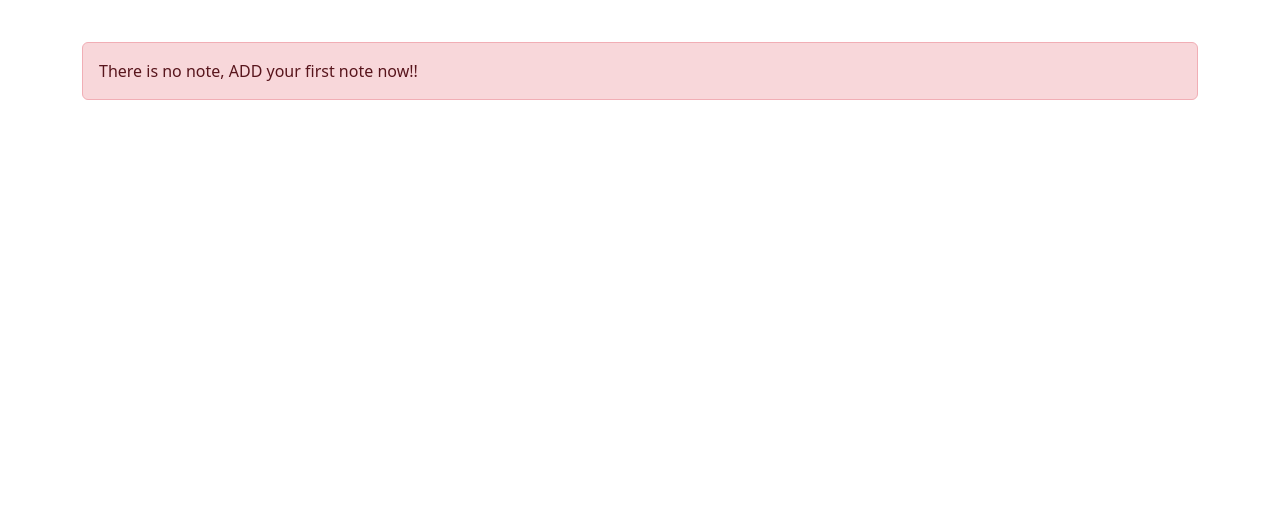
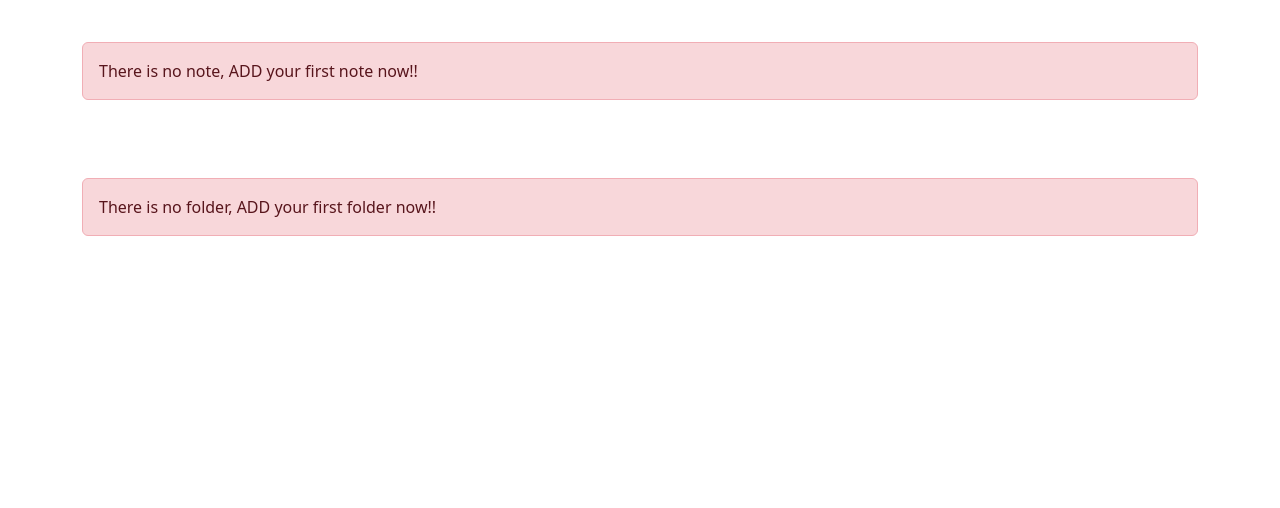
Before and after one commit to martintranthecoder/Noter, a Flask app: page /delete/3 in a window 1280 px wide. Shown: the part 243-751 px from the top of the page. Run offline with Flask 3, Linux system fonts and the light colour scheme; the visitor is signed in with stand-in values (Sample User, id 1); data that the repository does not hold is empty; some libraries are stand-ins or nearby versions.

Commit message:
Folder features are done

```diff
--- a/app/__init__.py
+++ b/app/__init__.py
@@ -24,6 +24,7 @@ login.needs_refresh_message = "Please re-login to access this page."
 #create database tables
 with myapp.app_context():
     from app.models import *
+    # db.drop_all()
     db.create_all()
 
 from app import routes
--- a/app/forms.py
+++ b/app/forms.py
@@ -30,6 +30,11 @@ class SignupForm(FlaskForm):
 
 #Add Note Form
 class AddNoteForm(FlaskForm):
-    name = StringField('Name', validators=[DataRequired()])
+    name = StringField('Note Title:', validators=[DataRequired()])
     body = CKEditorField('Body', validators=[DataRequired()])
     submit = SubmitField('Create')
+
+#Create Folder Form
+class CreateFolderForm(FlaskForm):
+    name = StringField('Folder Title:', validators=[DataRequired()])
+    submit = SubmitField('Create')
--- a/app/models.py
+++ b/app/models.py
@@ -11,6 +11,7 @@ class User(UserMixin, db.Model):
     email = db.Column(db.String(120), index=True, unique = True)
     password_hash = db.Column(db.String(128))
     notes = db.relationship('Note', backref='author', lazy='dynamic')
+    folders = db.relationship('Folder', backref='author', lazy='dynamic')
 
     def set_password(self, password):
         self.password_hash = generate_password_hash(password)
@@ -31,6 +32,16 @@ class Note(db.Model):
     title = db.Column(db.String(64), index=True)
     body = db.Column(db.Text)
     user_id = db.Column(db.Integer, db.ForeignKey('user.id'))
+    folder_id = db.Column(db.Integer, db.ForeignKey('folder.id'), nullable=True)
 
     def __repr__(self):
         return f'<Note {self.id}: {self.title}>'
+
+class Folder(db.Model):
+    id = db.Column(db.Integer, primary_key=True)
+    title = db.Column(db.String(64), index=True)
+    user_id = db.Column(db.Integer, db.ForeignKey('user.id'))
+    notes = db.relationship('Note', backref='folder', lazy='dynamic')
+
+    def __repr__(self):
+        return f'<Folder {self.id}: {self.name}>'
--- a/app/routes.py
+++ b/app/routes.py
@@ -1,9 +1,9 @@
 from flask import render_template, redirect, url_for, flash, request
-from app.forms import LoginForm, SignupForm, AddNoteForm
+from app.forms import LoginForm, SignupForm, AddNoteForm, CreateFolderForm
 from flask_login import current_user, login_user, logout_user, login_required
 from app import myapp, login
 from app import db
-from app.models import User, Note
+from app.models import User, Note, Folder
 
 # login page
 @myapp.route("/")
@@ -103,12 +103,25 @@ def deleteaccount():
     return redirect(url_for('login'))
 
 #main page
-@myapp.route('/main_page')
+@myapp.route('/main_page', methods=['GET','POST'])
 @login_required
 def main_page():
-    all_notes = Note.query.filter_by(user_id=current_user.id).all()
+    all_notes = Note.query.filter_by(user_id=current_user.id, folder_id = None).all()
     length = len(all_notes)
-    return render_template('main_page.html', name = current_user.username, user = current_user, notes = all_notes, length = length)
+    all_folders = Folder.query.filter_by(user_id=current_user.id).all()
+    length1 = len(all_folders)
+    form = CreateFolderForm()
+    if form.validate_on_submit():
+        folder = Folder(title=form.name.data, user_id=current_user.id)
+        db.session.add(folder)
+        db.session.commit()
+
+        return render_template('main_page.html', name = current_user.username, user = current_user,
+                               notes = all_notes, length = length,
+                               folders = Folder.query.filter_by(user_id=current_user.id).all(),
+                               length1 = len(Folder.query.filter_by(user_id=current_user.id).all()),
+                               form = form)
+    return render_template('main_page.html', name = current_user.username, user = current_user, notes = all_notes, length = length, folders = all_folders, length1 = length1, form = form)
 
 #create new note function
 @myapp.route('/new_note', methods=['GET','POST'])
@@ -122,18 +135,59 @@ def new_note():
         return redirect(url_for('main_page'))
     return render_template('new_note.html', title='New Note', form=form)
 
+@myapp.route('/new_note_folder/<int:folder_id>', methods=['GET','POST'])
+def new_note_folder(folder_id):
+    form = AddNoteForm()
+    if form.validate_on_submit():
+        note = Note(title=form.name.data, body=form.body.data, user_id = current_user.id, folder_id = folder_id)
+        db.session.add(note)
+        db.session.commit()
+
+        return redirect("/folder_view/"+str(folder_id))
+    return render_template('new_note_folder.html', title='New Note', form=form, folder_id=folder_id)
+
 #delete note function
 @myapp.route('/delete/<int:note_id>', methods=['GET','POST'])
 def delete_note(note_id):
+    form = CreateFolderForm()
+    all_folders = Folder.query.filter_by(user_id=current_user.id).all()
+    length1 = len(all_folders)
     note = Note.query.filter_by(id=note_id).first()
     if note:
         db.session.delete(note)
         db.session.commit()
         flash("Note deleted.")
-    return render_template('main_page.html', name = current_user.username, user = current_user, notes = Note.query.filter_by(user_id=current_user.id).all(), length = len(Note.query.filter_by(user_id=current_user.id).all()))
+    return render_template('main_page.html', name = current_user.username, user = current_user,
+                           notes = Note.query.filter_by(user_id=current_user.id).all(),
+                           length = len(Note.query.filter_by(user_id=current_user.id).all()),
+                           folders = all_folders, length1 = length1, form = form)
 
 #view note function
 @myapp.route('/view/<int:note_id>', methods=['GET','POST'])
 def view_note(note_id):
     note = Note.query.filter_by(id=note_id).first()
     return render_template('note_view.html', note=note)
+
+#view folder function
+@myapp.route('/folder_view/<int:folder_id>', methods=['GET','POST'])
+def form_view(folder_id):
+    folder = Folder.query.filter_by(user_id = current_user.id, id=folder_id).first()
+    notes = Note.query.filter_by(user_id = current_user.id, folder_id=folder_id).all()
+    length = len(notes)
+    return render_template('folder_view.html', folder=folder, notes=notes, length=length)
+
+#delete folder function
+@myapp.route('/delete_folder/<int:folder_id>', methods=['GET','POST'])
+def delete_folder(folder_id):
+    form = CreateFolderForm()
+    folder = Folder.query.filter_by(id=folder_id).first()
+    if folder:
+        db.session.delete(folder)
+        db.session.commit()
+        flash("Folder deleted.")
+    all_folders = Folder.query.filter_by(user_id=current_user.id).all()
+    length1 = len(all_folders)
+    return render_template('main_page.html', name = current_user.username, user = current_user,
+                           notes = Note.query.filter_by(user_id=current_user.id).all(),
+                           length = len(Note.query.filter_by(user_id=current_user.id).all()),
+                           folders = all_folders, length1 = length1, form = form)
--- a/app/templates/main_page.html
+++ b/app/templates/main_page.html
@@ -21,7 +21,6 @@
             </button>
             <div class="collapse" id="account-collapse">
               <ul class="btn-toggle-nav list-unstyled fw-normal pb-1 small">
-                <li><a href="#" class="link-body-emphasis d-inline-flex text-decoration-none rounded">Settings</a></li>
                 <li><a href="{{ url_for('logout') }}" class="link-body-emphasis d-inline-flex text-decoration-none rounded">Log out</a></li>
               </ul>
             </div>
@@ -42,6 +41,20 @@
             <a href="{{ url_for('new_note') }}">
               <img src="../static/images/file-earmark-plus.svg" alt="add_file_icon">
             </a>
+            <dialog>
+              <button autofocus>Close</button>
+              <h3>New Folder: </h3>
+              <hr>
+
+              <form action="/main_page" method="post" novalidate>
+                {{ form.hidden_tag() }}
+                <p>
+                    {{ form.name.label }}<br>
+                    {{ form.name(size=32) }}<br>
+                </p>
+                <p>{{ form.submit() }}</p>
+            </form>
+            </dialog>
             <a href="#"><img src="../static/images/folder-plus.svg" alt="add_folder_icon"></a>
           </div>
 
@@ -53,10 +66,9 @@
                         There is no note, ADD your first note now!!
                     </div>
                   {% else %}
-
                     <thead class="table-dark">
                         <tr>
-                        <th scope="col">Name</th>
+                          <th scope="col">Note's Title</th>
                           <th scope="col">Action</th>
                         </tr>
                       </thead>
@@ -65,29 +77,51 @@
                         <tr>
                           <td>{{note.title}}</td>
                           <td>
-                          <!-- <button type="button" data-toggle="modal" data-target="#exampleModal" class="btn btn-success btn-sm mx-2"><a href="/update/{{note.id}}">update</a></button> -->
-                          <a href="/view/{{note.id}}" type="button" class="btn btn-success btn-sm mx-2">View</button> <!--update the link-->
-                          <a href="/delete/{{note.id}}" type="button" class="btn btn-danger btn-sm mx-2">Delete</button> <!--update the link-->
+                            <a href="/view/{{note.id}}" type="button" class="btn btn-success btn-sm mx-2">View</button>
+                            <a href="/delete/{{note.id}}" type="button" class="btn btn-danger btn-sm mx-2">Delete</button>
                         </td>
                         </tr>
                         {% endfor %}
+
+                      </tbody>
                   {% endif %}
-                    </tbody>
               </table>
             </div>
-            <!-- not need rn-->
-            <!-- <div class="mb-1">
-                <button class="btn btn-toggle d-inline-flex align-items-center rounded border-0  collapsed" data-bs-toggle="collapse" data-bs-target="#home-collapse" aria-expanded="false">
-                  Project 131
-                </button>
-                <div class="collapse" id="home-collapse">
-                  <ul class="btn-toggle-nav list-unstyled fw-normal pb-1 small">
-                    <li><a href="#" class="link-body-emphasis d-inline-flex text-decoration-none rounded">Note_131_1</a></li>
-                    <li><a href="#" class="link-body-emphasis d-inline-flex text-decoration-none rounded">Note_131_2</a></li>
-                    <li><a href="#" class="link-body-emphasis d-inline-flex text-decoration-none rounded">Note_131_3</a></li>
-                  </ul>
           </div>
-          </div> -->
+
+          <div class="note-display">
+            <div class= "container mt-3">
+              <table class="table">
+                   {% if length1 == 0  %}
+                  <div class="alert alert-danger" role="alert">
+                      There is no folder, ADD your first folder now!!
+                  </div>
+                  {% else %}
+
+                    <thead class="table-dark">
+                        <tr>
+                          <th scope="col">Folder's Title</th>
+                          <th scope="col">Action</th>
+                        </tr>
+                      </thead>
+                      <tbody>
+                        {% for folder in folders %}
+                        <tr>
+                          <td>{{folder.title}}</td>
+                          <td>
+
+                            <a href="/folder_view/{{folder.id}}" type="button" class="btn btn-success btn-sm mx-2">View</button> <!--update the link-->
+                            <a href="/delete_folder/{{folder.id}}" type="button" class="btn btn-danger btn-sm mx-2">Delete</button> <!--update the link-->
+                        </td>
+                        </tr>
+                        {% endfor %}
+
+                      </tbody>
+                    {% endif %}
+                </table>
+            </div>
+          </div>
+
 
     </div>
 
@@ -101,6 +135,20 @@
           document.getElementById("mySidebar").style.width = "0";
           document.getElementById("main").style.marginLeft= "0";
         }
+
+        const dialog = document.querySelector('dialog');
+        const openBtn = document.querySelector('dialog + a');
+        const closeBtn = document.querySelector('dialog button');
+
+          // "Show the dialog" button opens the dialog modally
+          openBtn.addEventListener("click", () => {
+            dialog.showModal();
+          });
+
+        // "Close" button closes the dialog
+          closeBtn.addEventListener("click", () => {
+            dialog.close();
+          });
     </script>
 
 
```
Also changed, not shown: app/templates/folder_view.html (added, +71 -0 lines), app/templates/new_note_folder.html (added, +41 -0 lines), myapp.db. Lines whose indentation alone changed are shown as unchanged.
